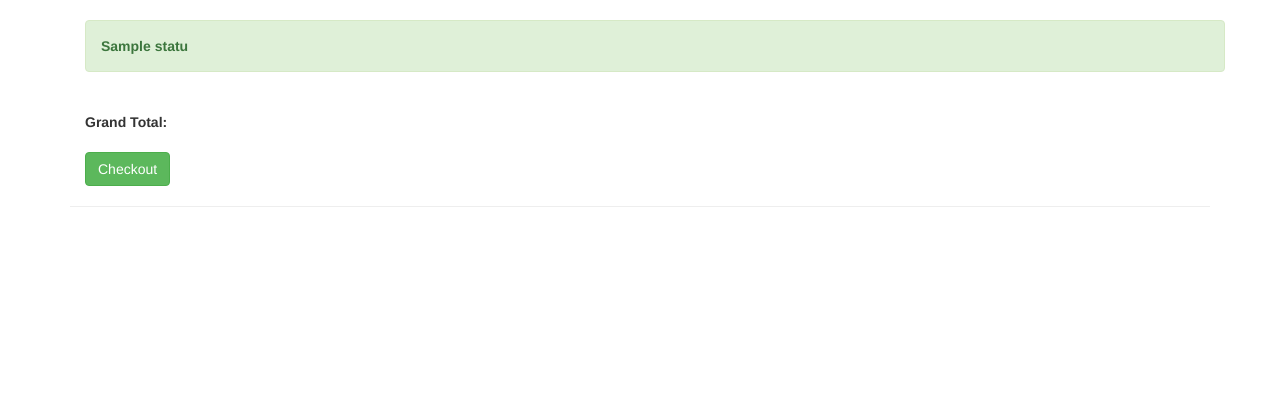
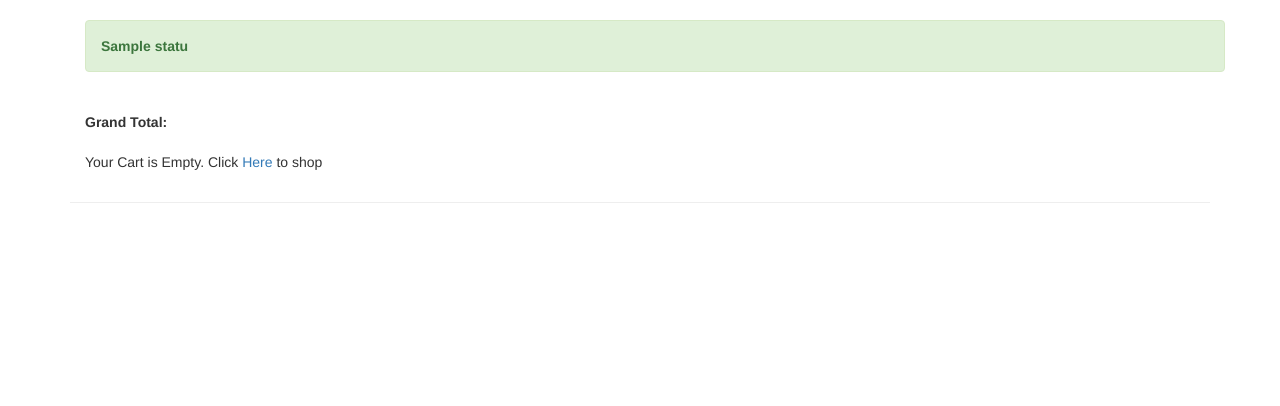
Before and after one commit to Asefaw/cuny-books, a Node server app: template views/carts.hbs in a window 1280 px wide. Shown: the part 52-458 px from the top of the page. Run offline with Node 20, Linux system fonts and the light colour scheme; the template is opened without the code that fills it: most values are stand-ins (such as "Sample title", 1, 10 or a date in 2020); some libraries are stand-ins or nearby versions.

Commit message:
added empty Cart functionality

```diff
--- a/views/carts.hbs
+++ b/views/carts.hbs
@@ -15,7 +15,14 @@
     <div>
         <b>Grand Total:</b>
     </div><br>
+    {{# if cart}}
     <div>
         <a class="btn btn-success" href="#">Checkout</a>
+    </div><br>
+    <div>
+        <a class="btn btn-danger" href="/cart/empty">Empty Cart</a>
     </div>
+    {{else}}
+        <p>Your Cart is Empty. Click <a href="/user/dashboard">Here</a> to shop</p>
+    {{/if}}
 </div>
```
Also changed, not shown: controllers/carts.js (+7 -2 lines).
